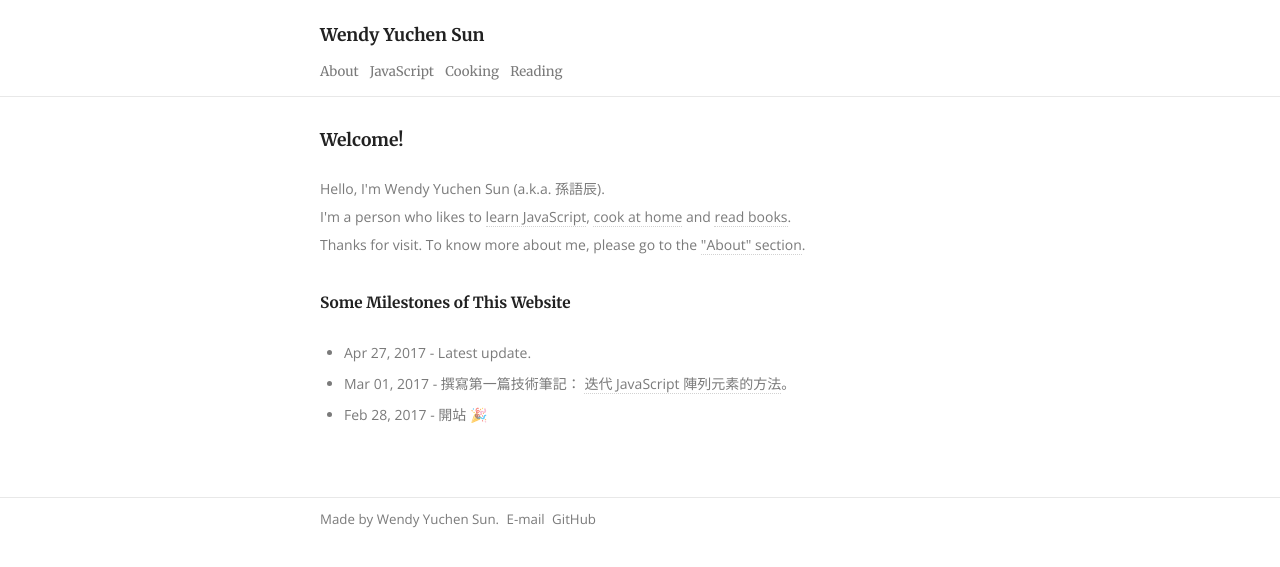
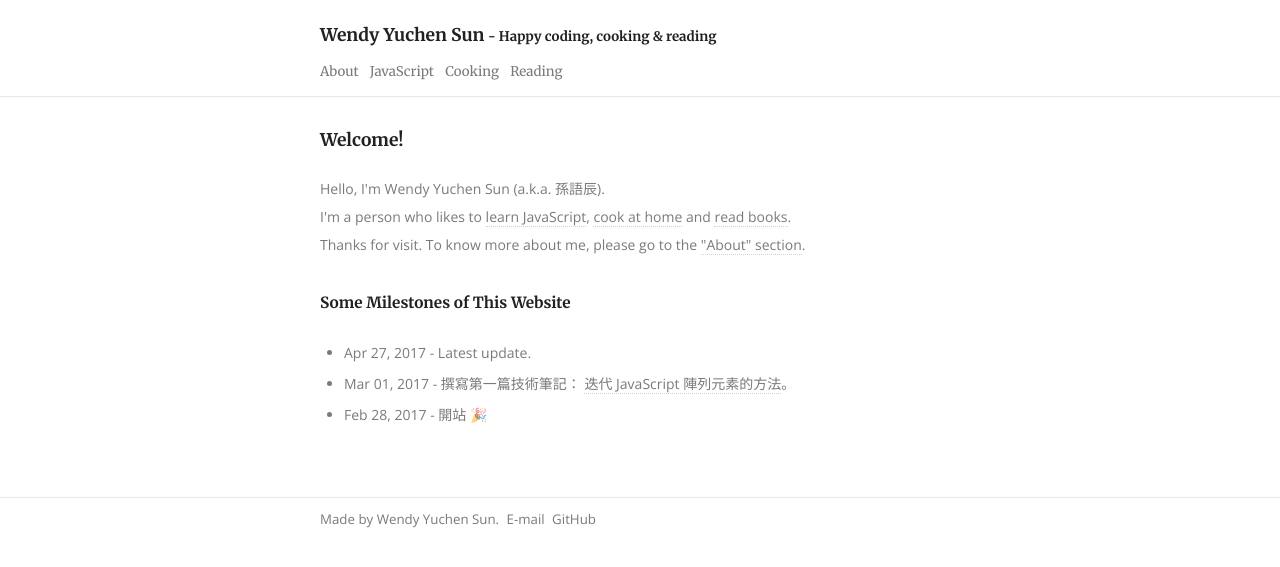
Before and after one commit to wendyyuchensun/wendyyuchensun.github.io, a Jekyll site: the page built from index.html, in a window 1280 px wide. Shown: the top 567 px of the page. Built offline with Jekyll 4.4.1, drawn with Linux system fonts in a browser that asks for light colours.

Commit message:
Update site description

```diff
--- a/_config.yml
+++ b/_config.yml
@@ -1,6 +1,6 @@
 title: Wendy Yuchen Sun
 email: wendyyuchensun@gmail.com
-description: JavaScript, Cooking & Reading.
+description: Happy coding, cooking & reading
 keywords: JavaScript, cooking, reading
 url: "https://wendyyuchensun.github.io"
 author: Wendy Yuchen Sun
--- a/_includes/head.html
+++ b/_includes/head.html
@@ -1,7 +1,7 @@
 <meta charset="utf-8">
 
 {% if page.url == '/' %}
-<title>{{ site.title }}</title>
+<title>{{ site.title }} - {{ site.description }}</title>
 <meta name="description" content="{{ site.description }}">
 <meta name="keywords" content="{{ site.keywords }}">
 {% else %}
--- a/_includes/header.html
+++ b/_includes/header.html
@@ -1,4 +1,7 @@
-<h1><a href="{{ site.url }}" id="siteid">{{ site.title }}</a></h1>
+<a href="{{ site.url }}" id="siteid">
+  <h1>{{ site.title }}</h1>
+  <h2>- {{ site.description }}</h2>
+</a>
 <nav>
   <span class="tab" id="about">
     <a href="{{ site.url }}/about/">About</a>
--- a/css/style.sass
+++ b/css/style.sass
@@ -33,6 +33,12 @@ a
     color: $c
 
 // components
+#siteid
+  h1, h2
+    display: inline-block
+  h2
+    font-size: $cfs
+
 nav
   font-family: $serif
   margin-top: 1rem
@@ -117,6 +123,9 @@ footer
   #contact-btns
     display: block
     margin-top: 0.25rem
+  #siteid
+    h2
+      margin-top: 0.25rem
 
 @media screen and (min-width: 1680px)
   .container
```
